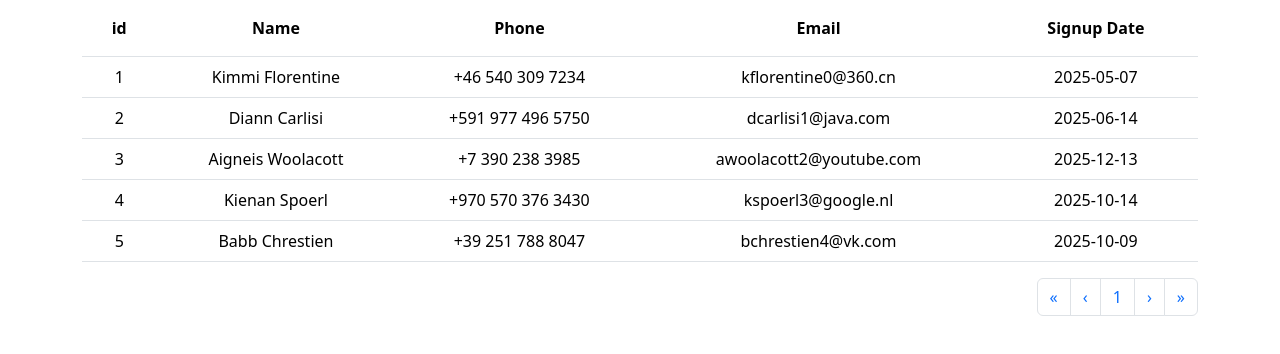
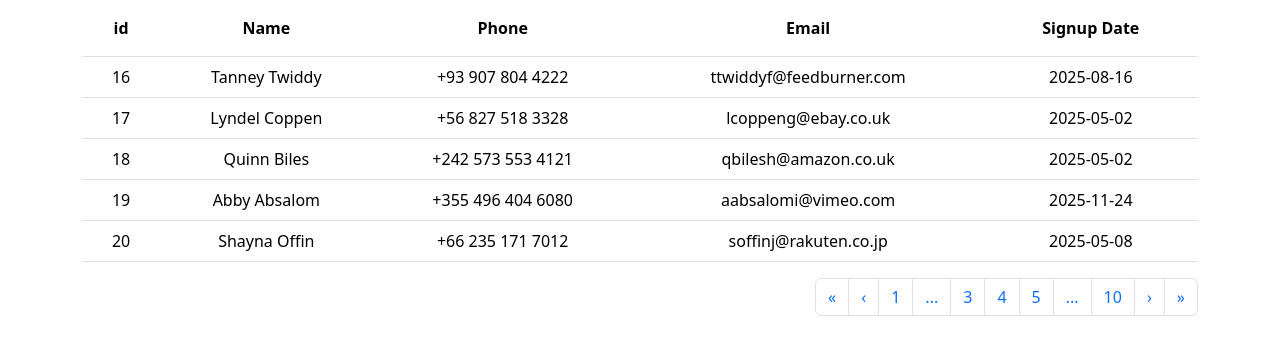
Before and after one commit to kakbi/react-pagination, a React (Vite) app: page / in a window 1280 px wide. Shown: the top 354 px of the page. Built offline with nearby package versions, Linux system fonts and the light colour scheme.

Commit message:
feat: implement pagination range logic

```diff
--- a/package.json
+++ b/package.json
@@ -11,6 +11,7 @@
   },
   "dependencies": {
     "bootstrap": "^5.3.8",
+    "lodash": "^4.17.21",
     "react": "^19.2.0",
     "react-dom": "^19.2.0"
   },
--- a/src/App.jsx
+++ b/src/App.jsx
@@ -2,16 +2,24 @@ import './App.css';
 import 'bootstrap/dist/css/bootstrap.css';
 import Table from './components/Table';
 import Pagination from './components/Pagination';
-import { getUsers } from './api/users';
+import { getUsers, getLength } from './api/users';
 import { useState } from 'react';
 
 function App() {
-    const [page, setPage] = useState(1);
+    const [page, setPage] = useState(4);
     const [limit, setLimit] = useState(5);
+
+    let totalPage = Math.ceil(getLength() / limit);
+
     return (
         <div className="container">
             <Table users={getUsers(page, limit)} />
-            <Pagination />
+            <Pagination
+                totalPage={totalPage}
+                page={page}
+                limit={limit}
+                siblings={1}
+            />
         </div>
     );
 }
--- a/src/components/Pagination.jsx
+++ b/src/components/Pagination.jsx
@@ -1,6 +1,14 @@
 import React from 'react';
+import { returnPaginationRange } from '../utils/appUtils';
 
-export default function Pagination() {
+export default function Pagination(props) {
+    let array = returnPaginationRange(
+        props.totalPage,
+        props.page,
+        props.limit,
+        props.siblings
+    );
+
     return (
         <ul className="pagination pagination-md justify-content-end">
             <li className="page-item">
@@ -9,9 +17,11 @@ export default function Pagination() {
             <li className="page-item">
                 <span className="page-link">&lsaquo;</span>
             </li>
-            <li className="page-item">
-                <span className="page-link">1</span>
-            </li>
+            {array.map((value) => (
+                <li key={value} className="page-item">
+                    <span className="page-link">{value}</span>
+                </li>
+            ))}
             <li className="page-item">
                 <span className="page-link">&rsaquo;</span>
             </li>
--- /dev/null
+++ b/src/utils/appUtils.js
@@ -0,0 +1,27 @@
+import range from 'lodash/range';
+
+export const returnPaginationRange = (totalPage, page, limit, siblings) => {
+    let totalPageNoInArray = 7 + siblings;
+    if (totalPageNoInArray >= totalPage) {
+        return range(1, totalPage + 1);
+    }
+
+    let leftSiblingsIndex = Math.max(page - siblings, 1);
+    let rightSiblingsIndex = Math.min(page + siblings, totalPage);
+
+    let showLeftDots = leftSiblingsIndex > 2;
+    let showRightDots = rightSiblingsIndex < totalPage - 2;
+
+    if (!showLeftDots && showRightDots) {
+        let leftItemsCount = 3 + 2 * siblings;
+        let leftRange = range(1, leftItemsCount + 1);
+        return [...leftRange, ' ...', totalPage];
+    } else if (showLeftDots && !showRightDots) {
+        let rightItemsCount = 3 + 2 * siblings;
+        let rightRange = range(totalPage - rightItemsCount + 1, totalPage + 1);
+        return [1, '... ', ...rightRange];
+    } else {
+        let middleRange = range(leftSiblingsIndex, rightSiblingsIndex + 1);
+        return [1, '... ', ...middleRange, ' ...', totalPage];
+    }
+};
```
Also changed, not shown: 1 other file (tests, documents, lock files or other folders).
